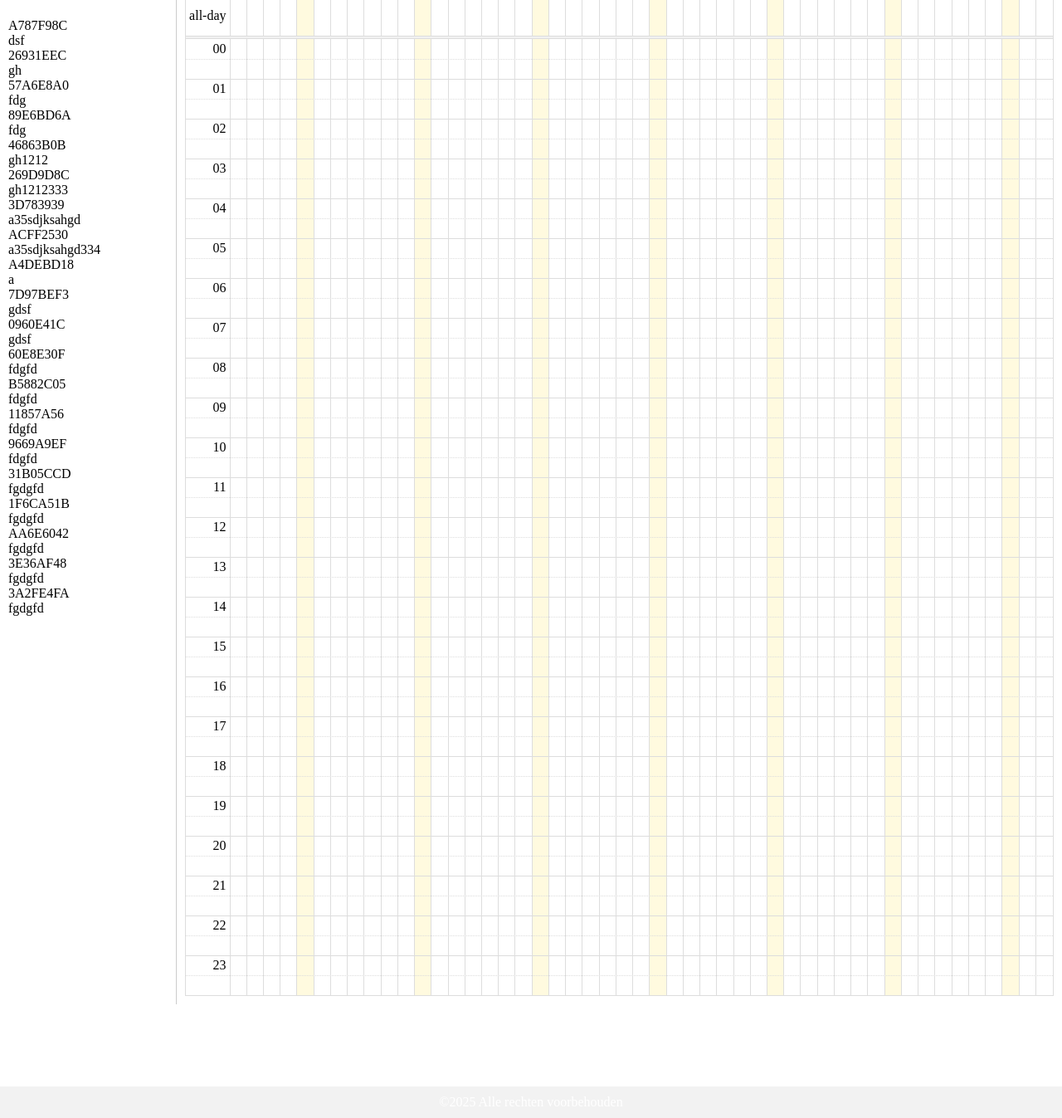
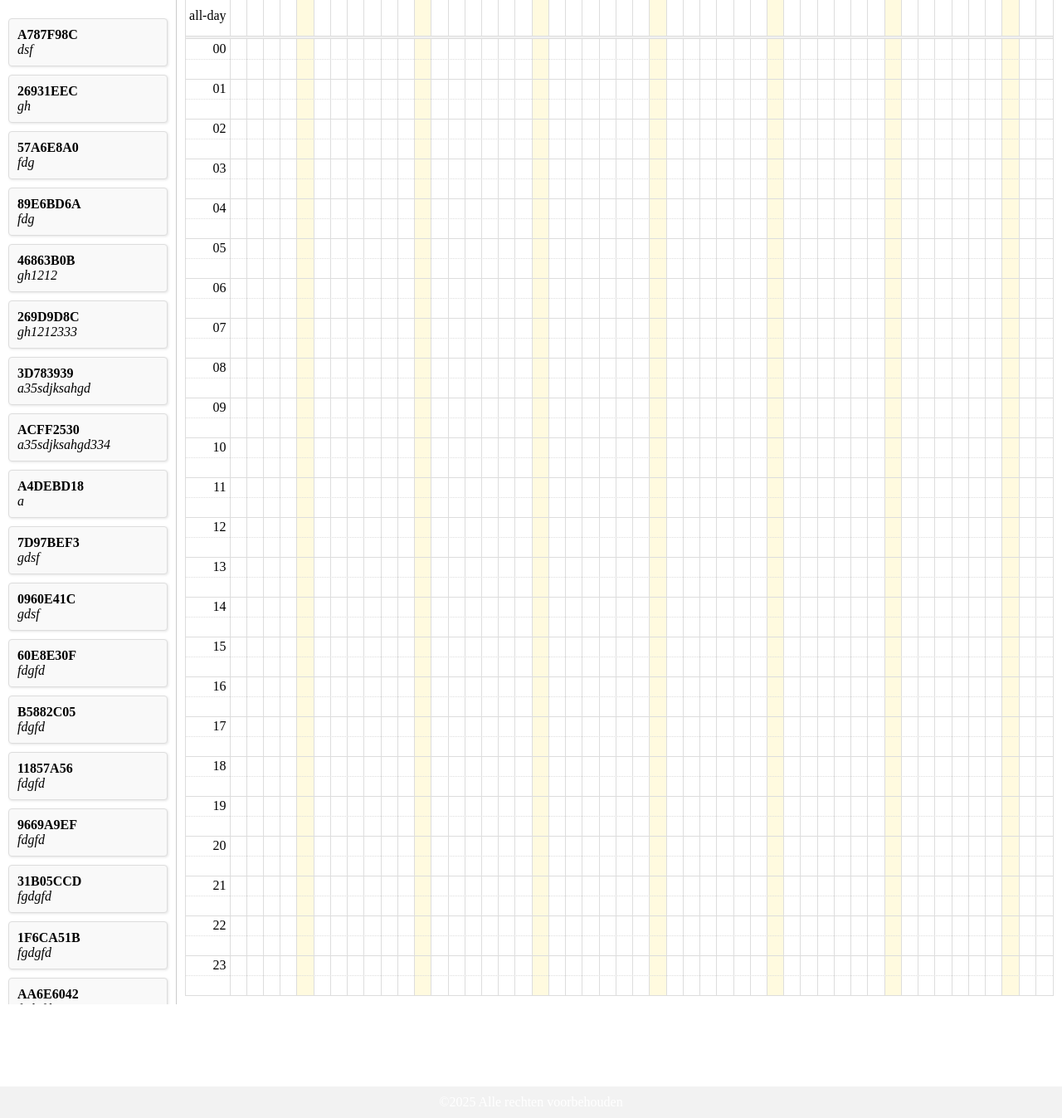
Before and after one commit to toinek1984/dentalmanager, a Django app: template templates/planning/planboard.html in a window 1280 px wide. Shown: the part 214-1561 px from the top of the page at 83% size. Run offline with Django 4.2, Linux system fonts and the light colour scheme; the template is opened without the code that fills it: values that come from a table or form of the project are taken from there, others are empty; data comes from the database, SQL or seed files in the repository; both versions use the stored data as it was after the commit; some libraries are stand-ins or nearby versions.

Commit message:
Planboard update: Werkbon droppen werkt nu, externe event verwijderd

```diff
--- a/static/js/planboard.js
+++ b/static/js/planboard.js
@@ -5,14 +5,15 @@ document.addEventListener('DOMContentLoaded', function() {
     const csrfTokenElem = document.querySelector('[name=csrfmiddlewaretoken]');
     const csrfToken = csrfTokenElem ? csrfTokenElem.value : '';
 
-    // Maak externe events draggable met removeOnDrop
+    // Maak de externe events draggable met removeOnDrop
     const externalEventsContainer = document.getElementById('external-events');
     if (externalEventsContainer) {
         new FullCalendar.Draggable(externalEventsContainer, {
             itemSelector: '.fc-event.external-event',
             eventData: function(eventEl) {
                 const id = eventEl.getAttribute('data-id');
-                const title = eventEl.innerText.trim();
+                // Gebruik innerHTML zodat de volledige opmaak (bijv. blok) wordt meegenomen
+                const title = eventEl.innerHTML;
                 console.log("Draggable event data:", id, title);
                 return { id: id, title: title };
             },
@@ -43,6 +44,28 @@ document.addEventListener('DOMContentLoaded', function() {
         },
         resources: '/planning/api/resources/',
         events: '/planning/api/werkbonnen/',
+
+        // Deze callback wordt aangeroepen wanneer een extern event wordt ontvangen (bij drop)
+        eventReceive: function(info) {
+            console.log("External event received:", info.event.id);
+            // Probeer het originele element te verwijderen als dat nog bestaat
+            if (info.draggedEl) {
+                console.log("Removing external element via eventReceive using info.draggedEl.");
+                info.draggedEl.remove();
+            } else {
+                // Fallback: zoek het element op in de container via data-id
+                const extContainer = document.getElementById('external-events');
+                if (extContainer) {
+                    const child = extContainer.querySelector(`[data-id="${info.event.id}"]`);
+                    if (child) {
+                        console.log("Removing external element via fallback in eventReceive.");
+                        child.remove();
+                    }
+                }
+            }
+        },
+
+        // Deze callback wordt aangeroepen wanneer een event (werkbon) wordt verplaatst
         eventDrop: function(info) {
             console.log("Event dropped:", info.event.id, "New start:", info.event.start.toISOString());
             const resources = info.event.getResources();
@@ -52,7 +75,6 @@ document.addEventListener('DOMContentLoaded', function() {
                 info.revert();
                 return;
             }
-            // Verstuur update naar de server
             fetch(`/planning/api/werkbonnen/${info.event.id}/update/`, {
                 method: 'POST',
                 headers: {
@@ -78,9 +100,9 @@ document.addEventListener('DOMContentLoaded', function() {
                     info.revert();
                 } else {
                     console.log("Event updated successfully.");
-                    // Probeer eerst de dragged element te verwijderen
+                    // Probeer eerst via info.draggedEl te verwijderen
                     if (info.draggedEl) {
-                        console.log("Removing dragged element using info.draggedEl.");
+                        console.log("Removing dragged element using info.draggedEl in eventDrop.");
                         info.draggedEl.remove();
                     } else {
                         // Fallback: zoek in de external-events container op data-id
@@ -88,7 +110,7 @@ document.addEventListener('DOMContentLoaded', function() {
                         if (extContainer) {
                             const child = extContainer.querySelector(`[data-id="${info.event.id}"]`);
                             if (child) {
-                                console.log("Removing dragged element using fallback lookup.");
+                                console.log("Removing dragged element using fallback lookup in eventDrop.");
                                 child.remove();
                             } else {
                                 console.warn("No external event element found with data-id:", info.event.id);
@@ -108,7 +130,7 @@ document.addEventListener('DOMContentLoaded', function() {
 
     calendar.render();
 
-    // Globale opslag voor resources voor filtering
+    // Globale opslag voor alle resources voor filtering
     let allResources = [];
     fetch('/planning/api/resources/')
         .then(response => response.json())
@@ -117,7 +139,7 @@ document.addEventListener('DOMContentLoaded', function() {
         })
         .catch(error => console.error("Error fetching resources:", error));
 
-    // Filteren op medewerker
+    // Filteren op medewerker: schakel tussen collectieve en individuele weergave
     const employeeSelect = document.getElementById('employee-select');
     if (employeeSelect) {
         employeeSelect.addEventListener('change', function() {
--- a/templates/planning/planboard.html
+++ b/templates/planning/planboard.html
@@ -24,6 +24,16 @@
     width: 100%;
     height: 100%;
   }
+  /* Styling voor de werkbon-kaarten in de unscheduled container */
+  .werkbon-kaart {
+    background-color: #f9f9f9;
+    border: 1px solid #ddd;
+    padding: 10px;
+    margin-bottom: 10px;
+    border-radius: 4px;
+    cursor: move;
+    box-shadow: 1px 1px 3px rgba(0, 0, 0, 0.1);
+  }
 </style>
 
 <div class="planboard-container">
@@ -43,12 +53,12 @@
       <h2>Niet ingeplande werkbonnen</h2>
       <div id="external-events">
         {% for wb in unscheduled_workbonnen %}
-          <div class="fc-event external-event" data-id="{{ wb.pk }}" draggable="true">
-            {{ wb.werkbonnummer }}<br>
+          <div class="fc-event external-event werkbon-kaart" data-id="{{ wb.pk }}" draggable="true">
+            <strong>{{ wb.werkbonnummer }}</strong><br>
             {% if wb.klant %}
-              {{ wb.klant.naam }}
+              <em>{{ wb.klant.naam }}</em>
             {% else %}
-              Geen klant
+              <span>Geen klant</span>
             {% endif %}
           </div>
         {% empty %}
```
Also changed, not shown: db.sqlite3.
